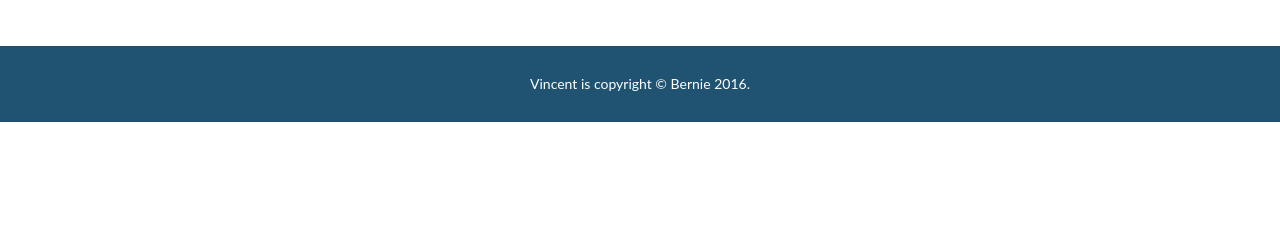
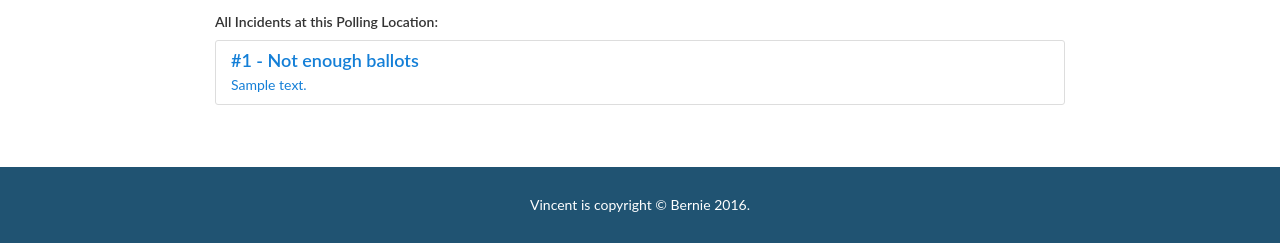
Before and after one commit to Bernie-2016/vincent, a Django app: page /incidents/1 in a window 1280 px wide. Shown: the part 1197-1440 px from the top of the page. Before the commit the page ends 1319 px from the top, so only its background shows below. Run offline with Django 3.2, Linux system fonts and the light colour scheme; a user stored in the database is signed in; tables that the repository leaves empty hold one stand-in row (values such as "Sample post"); parts of the project's set-up code (start-up, migrations or seed data) failed here and were passed over; some libraries are stand-ins or nearby versions.

Commit message:
Add ALL polling location incidents to detail page.

```diff
--- a/vincent/templates/vincent/incidentreport_detail.html
+++ b/vincent/templates/vincent/incidentreport_detail.html
@@ -99,4 +99,21 @@
         </div>
     </div>
 
+    <div class="row">
+        <div class="col-xs-12">
+            <h5>All Incidents at this Polling Location:</h5>
+            <div class="list-group">
+                {% for incidentreport in object.polling_location.incidentreport_set.all %}
+
+                    <div class="list-group-item">
+                        <a href="{{ incidentreport.get_absolute_url }}">
+                            <h4 class="list-group-item-heading">{{ incidentreport }}</h4>
+                            <p class="list-group-item-text">{{ incidentreport.description | truncatewords:50 }}</p>
+                        </a>
+                    </div>
+                {% endfor %}
+            </div>
+        </div>
+    </div>
+
 {% endblock %}
```
